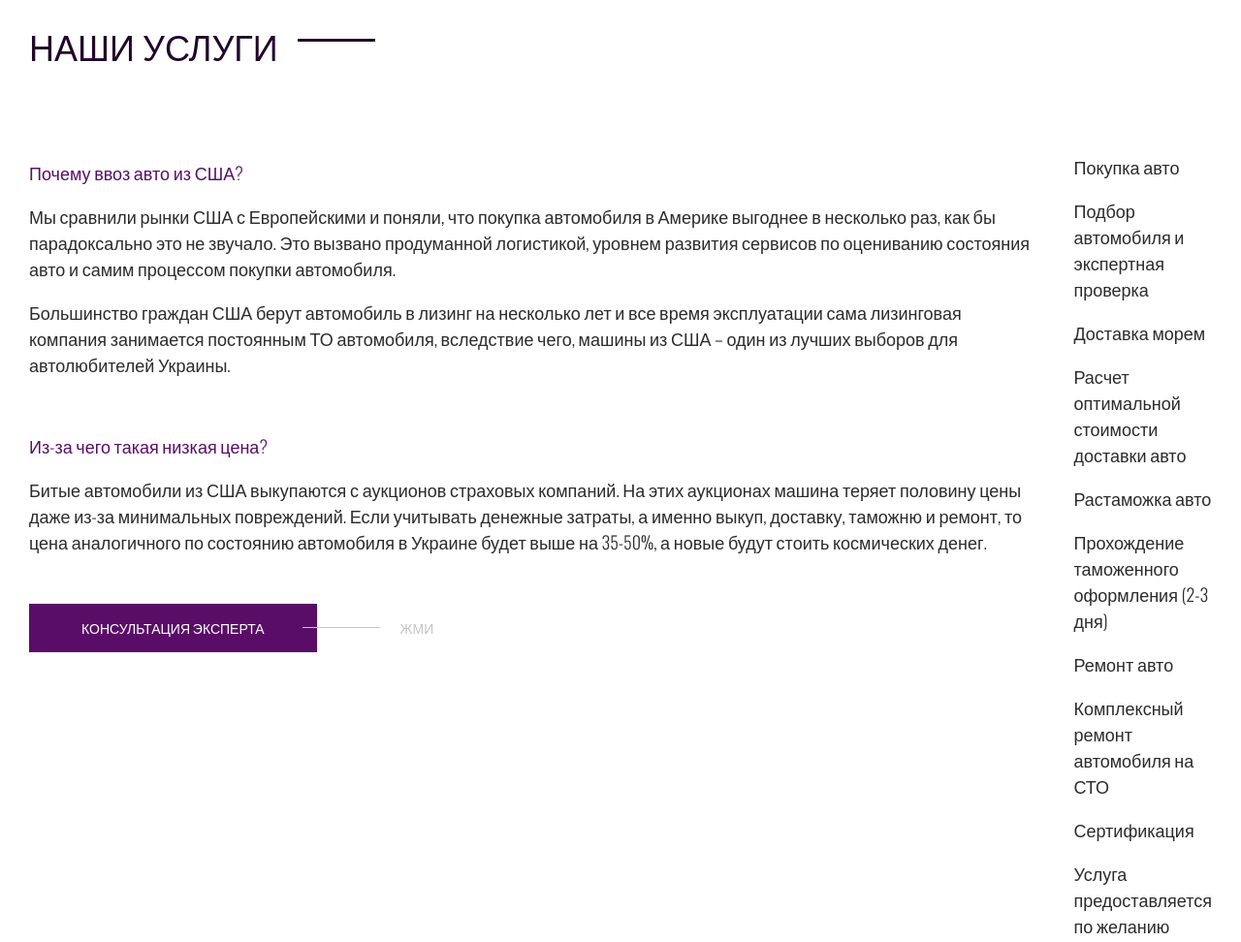
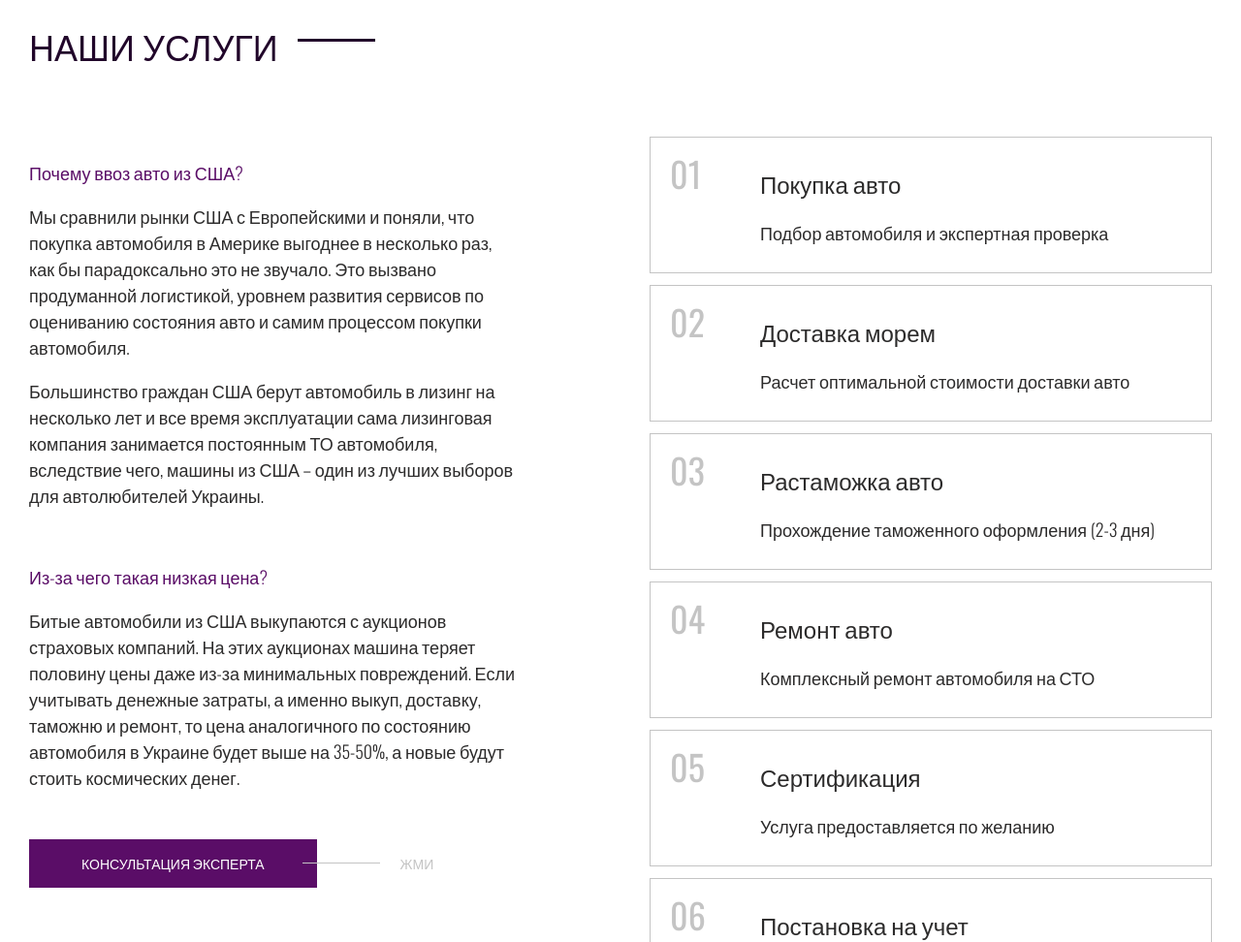
Before and after one commit to themedoed/autoexpress, a plain HTML site: page index.html in a window 1280 px wide. Shown: the part 1060-2032 px from the top of the page at 97% size. Drawn offline with nearby package versions, Linux system fonts and the light colour scheme.

Commit message:
Add files via upload

```diff
--- a/css/style.css
+++ b/css/style.css
@@ -58,7 +58,7 @@ a{
 .header__title{
     font-weight: 400;
     font-size: 72px;
-    line-height: 0px;
+    line-height: 60px;
     text-transform: uppercase;
 }
 
@@ -189,21 +189,37 @@ a{
 
 .services__list{
     list-style: none;
-    counter-increment: my-counter;
+    counter-reset: my-counter;
 }
 
 .services__item{
-
+    counter-increment: my-counter;
+    border: 1px solid #c4c4c4;
+    margin-bottom: 12px;
+    width: 450px;
+    padding: 10px 15px 9px 113px;
+    position: relative;
 }
 
 .services__item::before{
-    content: '';
+    content: '0' counter(my-counter);
+    position: absolute;
+    left: 20px;
+    color: #C4C4C4;
+    font-weight: 400;
+    font-size: 36px;
+    line-height: 53px;
+    text-transform: uppercase;
 }
 
 .services__item-title{
-
+    font-weight: 300;
+    font-size: 24px;
+    line-height: 27px;
 }
 
 .services__item-text{
-
+    font-weight: 300;
+    font-size: 18px;
+    line-height: 27px;
 }
--- a/index.html
+++ b/index.html
@@ -17,7 +17,7 @@
     <div class="container">
       <div class="header__top">
         <a class="logo" href="#">
-          <img src="/images/logo.svg" alt="Логотип" class="logo__img">
+          <img src="images/logo.svg" alt="Логотип" class="logo__img">
         </a>
         <a class="phone" href="tel:380505556677">+38 (050) 555 66 77</a>
       </div>
@@ -56,8 +56,9 @@
     <div class="container">
       <h2 class="title">НАШИ УСЛУГИ</h2>
       <div class="services__inner">
-        <div class="services__cotent">
-          <div class="services__cotent-box">
+        <!-- Левый блок -->
+        <div class="services__content">
+          <div class="services__content-box">
             <h6 class="services__content-title">
               Почему ввоз авто из США?
             </h6>
@@ -74,7 +75,7 @@
               </p>
             </div>
           </div>
-          <div class="services__cotent-box">
+          <div class="services__content-box">
             <h6 class="services__content-title">
               Из-за чего такая низкая цена?
             </h6>
@@ -89,6 +90,7 @@
             <a class="button button--decor" href="#">КОНСУЛЬТАЦИЯ ЭКСПЕРТА</a>
           </div>
         </div>
+        <!-- Правый блок -->
         <ol class="services__list">
           <li class="services__item">
             <p class="services__item-title">Покупка авто</p>
```
